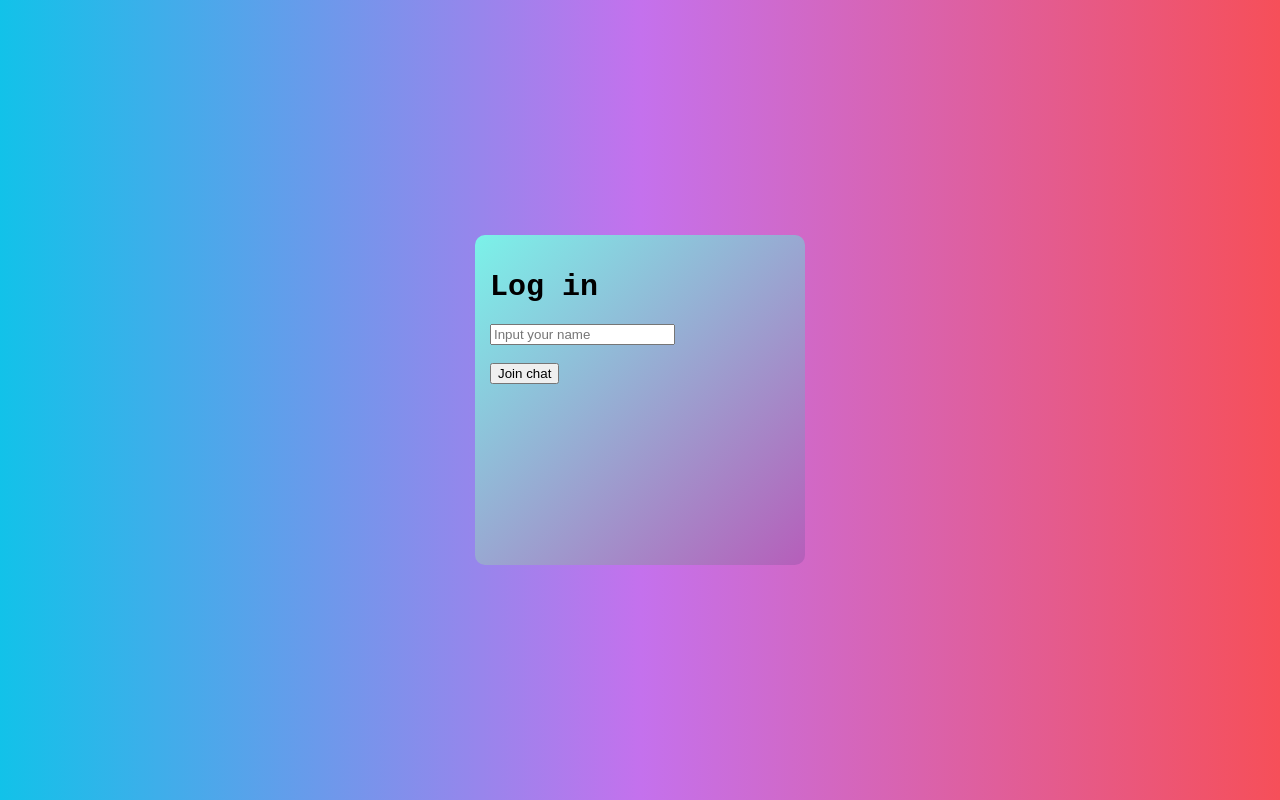
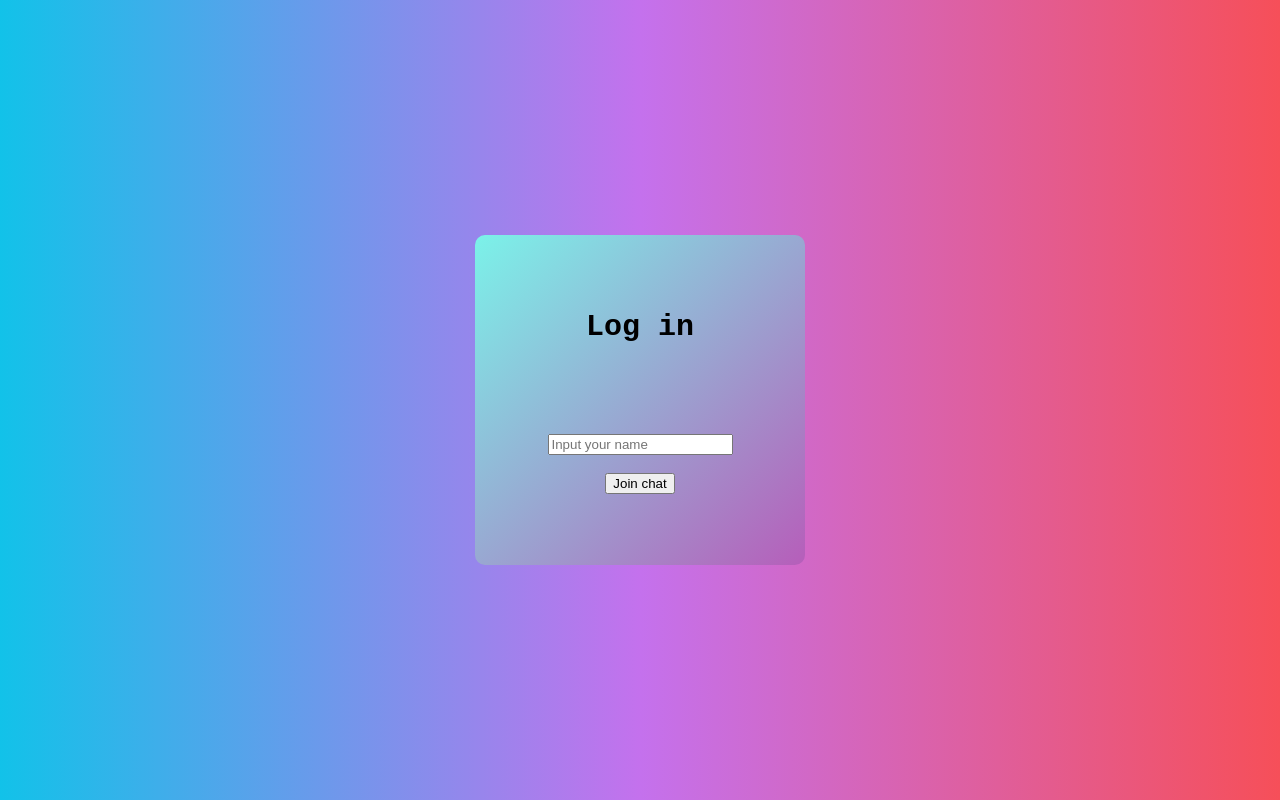
Before and after one commit to Bumpap/WebNCGK, a website: page public/index.html in a window 1280 px wide. Drawn offline with Linux system fonts and the light colour scheme.

Commit message:
chỉnh css

```diff
--- a/public/index.html
+++ b/public/index.html
@@ -83,11 +83,15 @@
           width: 300px;
           border-radius: 10px;
           padding: 15px;
+          text-align: center;
     }
 
     h1{
       font-family: 'Courier New', Courier, monospace;
       font-size: 30px;
+      margin-top: 20%;
+      margin-bottom: 30%;
+
     }
   </style>
 </head>
```
